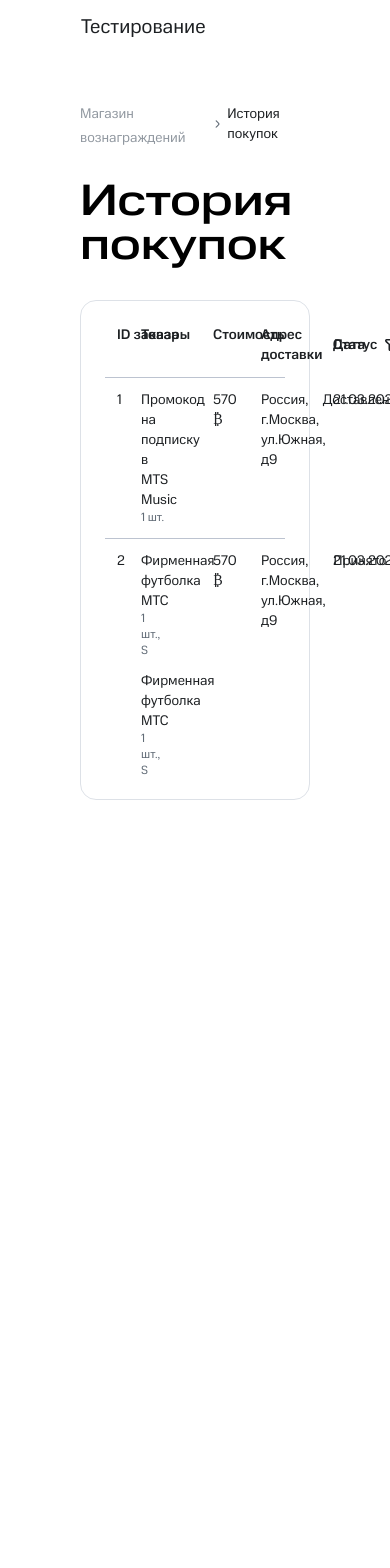
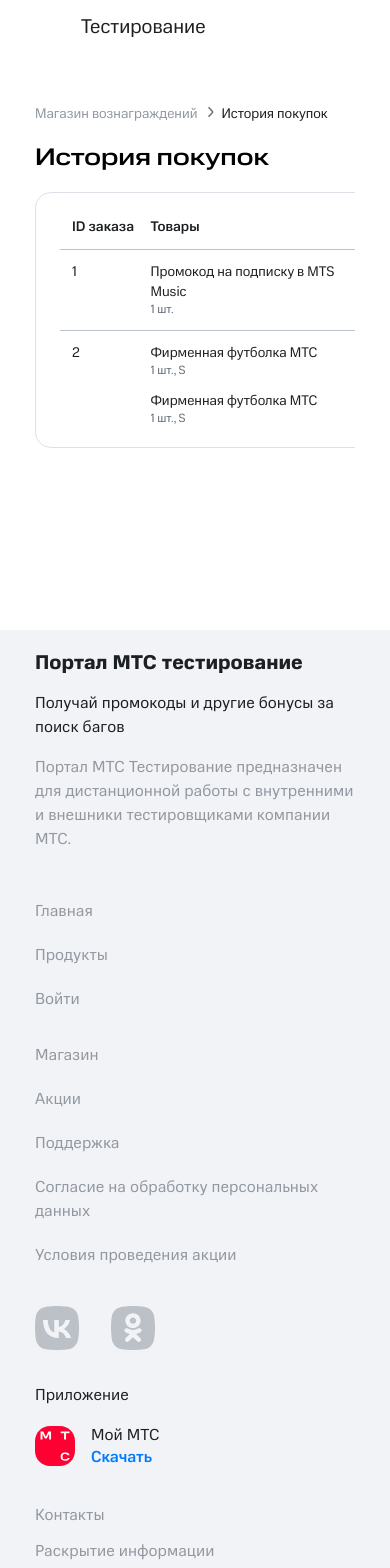
Before and after one commit to minaylosd/testing-store, a Vue app: page /purchases in a window 390 px wide. Shown: the top 1568 px of the page. Before the commit the page ends 982 px from the top, so only its background shows below. Built offline with nearby package versions, Linux system fonts and the light colour scheme; some icons are missing; a web font is replaced by a local one.

Commit message:
+menu, + popup/histories mobile layout,

```diff
--- a/src/App.vue
+++ b/src/App.vue
@@ -2,11 +2,11 @@
   <div id="app" class="flex flex-col">
     <AppHeader
       :overlayVisible="overlayVisible"
-      @toggle-overlay="toggleOverlayVisibility"
-    />
+      @toggle-overlay="toggleOverlayVisibility" />
+    <Menu v-if="isMenuOpen == true" />
     <Overlay v-if="overlayVisible" @close="toggleOverlayVisibility" />
     <router-view />
-    <!-- <AppFooter /> -->
+    <AppFooter />
   </div>
 </template>
 
@@ -15,6 +15,16 @@
 import AppHeader from "./components/AppHeader.vue";
 import AppFooter from "./components/AppFooter.vue";
 import Overlay from "./components/Overlay.vue";
+import Menu from "./components/Menu.vue";
+
+const isMenuOpen = ref(false);
+const toggleMenu = () => {
+  if (isMenuOpen.value == false) {
+    isMenuOpen.value = true;
+  } else {
+    isMenuOpen.value = false;
+  }
+};
 
 const isMobile = ref();
 let resizeTimeout;
@@ -36,6 +46,7 @@
 });
 
 provide("isMobile", isMobile);
+provide("toggleMenu", toggleMenu);
 
 const overlayVisible = ref(false);
 
--- a/src/components/AppFooter.vue
+++ b/src/components/AppFooter.vue
@@ -1,7 +1,7 @@
 <template>
-  <footer class="w-full py-16 bg-tertiary">
-    <div class="px-20 mx-auto 2xl:px-8 max-w-388">
-      <div class="grid items-start w-full grid-cols-12 gap-8">
+  <footer class="w-full py-5 md:py-16 bg-tertiary">
+    <div class="md:px-20 px-5 mx-auto 2xl:px-8 max-w-[360px] md:max-w-388">
+      <div class="flex flex-col items-start w-full grid-cols-12 gap-8 md:grid">
         <div class="col-span-4">
           <h2 class="mb-4 text-xl font-bold leading-6 font-text text-txt">
             Портал МТС тестирование
@@ -10,8 +10,7 @@
             Получай промокоды и другие бонусы за поиск багов
           </p>
           <p
-            class="mb-4 text-base font-normal font-text text-greyfooter max-w-100"
-          >
+            class="mb-4 text-base font-normal font-text text-greyfooter max-w-100">
             Портал МТС Тестирование предназначен для дистанционной работы с
             внутренними и внешники тестировщиками компании МТС.
           </p>
@@ -40,7 +39,8 @@
             >
           </li>
         </ul>
-        <ul class="flex flex-col col-span-3 gap-5 lg:col-span-2 max-w-65">
+        <ul
+          class="flex flex-col w-full col-span-3 gap-5 lg:col-span-2 md:max-w-65">
           <li>
             <a
               class="text-base font-normal font-text text-greyfooter"
@@ -83,15 +83,25 @@
           </li>
         </ul>
       </div>
-      <div class="w-full bg-divider/50 h-[1px] my-[54px]"></div>
-      <div class="grid items-start grid-cols-12 gap-8">
+      <div class="w-full hidden md:block bg-divider/50 h-[1px] my-[54px]"></div>
+      <div
+        class="flex flex-col items-start grid-cols-12 gap-8 mt-10 md:grid md:mt-0">
         <div class="col-span-3 lg:col-span-2">
-          <h3 class="mb-4 text-base font-normal font-text text-txt">
+          <h3
+            class="hidden mb-4 text-base font-normal font-text text-txt md:block">
             Социальные сети
           </h3>
-          <div class="flex gap-4">
-            <a href="/"><img src="/icons/vk.svg" alt="Vk Logo" /></a>
-            <a href="/"><img src="/icons/ok.svg" alt="Ok Logo" /></a>
+          <div class="flex gap-8 md:gap-4">
+            <a href="/"
+              ><img
+                :src="isMobile == true ? '/icons/vk-mob.svg' : '/icons/vk.svg'"
+                alt="Vk Logo"
+            /></a>
+            <a href="/"
+              ><img
+                :src="isMobile == true ? '/icons/ok-mob.svg' : '/icons/ok.svg'"
+                alt="Ok Logo"
+            /></a>
           </div>
         </div>
 
@@ -111,34 +121,37 @@
         </div>
 
         <div
-          class="flex flex-wrap col-span-3 col-start-8 text-base font-normal lg:col-start-9 gap-x-2 gap-y-3 font-text text-greyfooter"
-        >
+          class="flex flex-col flex-wrap col-span-3 col-start-8 text-base font-normal md:flex-row lg:col-start-9 gap-x-2 gap-y-3 font-text text-greyfooter">
           <div class="flex gap-2">
             <a href="/">Контакты</a>
-            <span>·</span>
+            <span class="hidden md:block">·</span>
           </div>
           <div class="flex gap-2">
             <a class="whitespace-nowrap" href="/">Раскрытие информации</a>
-            <span>·</span>
+            <span class="hidden md:block">·</span>
           </div>
           <div class="flex gap-2">
             <a class="whitespace-nowrap" href="/">Документы ПАО МТС</a>
-            <span>·</span>
+            <span class="hidden md:block">·</span>
           </div>
           <div class="flex gap-2">
             <a class="whitespace-nowrap" href="/">Документы ПАО МТС</a>
-            <span>·</span>
+            <span class="hidden md:block">·</span>
           </div>
           <a class="whitespace-nowrap" href="/">Комплаенс и деловая этика</a>
         </div>
       </div>
 
       <div
-        class="flex items-center justify-between mt-8 text-base font-normal font-text text-greyfooter"
-      >
+        class="flex items-center justify-between mt-8 text-base font-normal font-text text-greyfooter">
         <p class="">© 2024 ПАО «МТС» Все права защищены</p>
         <p class="text-right">+18</p>
       </div>
     </div>
   </footer>
 </template>
+
+<script setup>
+import { inject } from "vue";
+const isMobile = inject("isMobile");
+</script>
--- a/src/components/AppHeader.vue
+++ b/src/components/AppHeader.vue
@@ -46,7 +46,7 @@
             </div>
           </div>
         </div>
-        <div class="block w-8 h-8 lg:hidden">
+        <div @click="toggleMenu" class="block w-8 h-8 lg:hidden">
           <MenuBurger />
         </div>
       </div>
@@ -61,6 +61,9 @@
 import CartLogo from "./icons/CartLogo.vue";
 import cartStore from "@/store/cart.js";
 import MenuBurger from "./icons/MenuBurger.vue";
+import { inject } from "vue";
+
+const toggleMenu = inject("toggleMenu");
 
 const cart = cartStore.cart;
 
--- a/src/components/BreadCrumbs.vue
+++ b/src/components/BreadCrumbs.vue
@@ -1,6 +1,6 @@
 <template>
   <nav>
-    <ul class="flex items-center gap-1 mb-8">
+    <ul class="flex items-center gap-1 mb-5 md:mb-8">
       <li>
         <a class="text-sm font-normal font-compact text-greyfooter" href="/"
           >Магазин вознаграждений</a
@@ -8,9 +8,9 @@
       </li>
       <li><img src="/icons/breadcrumb-chevron.svg" alt="" /></li>
       <li>
-        <p class="text-sm font-normal font-compact text-txt">
+        <a class="text-sm font-normal font-compact text-txt">
           {{ props.pageName }}
-        </p>
+        </a>
       </li>
     </ul>
   </nav>
--- /dev/null
+++ b/src/components/Menu.vue
@@ -0,0 +1,40 @@
+<template>
+  <div class="fixed inset-0 z-50 bg-white">
+    <div
+      class="relative z-100 flex flex-col items-center gap-5 p-5 mx-auto max-w-[360px]">
+      <div @click="toggleMenu" class="self-end w-8 h-8"><CloseCross /></div>
+      <div
+        class="flex items-center justify-center w-full gap-1 text-xs font-bold tracking-wider uppercase font-wide text-txt">
+        <span>52 400</span>
+        <div class="w-6 h-6">
+          <Coin />
+        </div>
+      </div>
+      <div @click="toggleMenu" class="w-full">
+        <router-link
+          @click="toggleMenu"
+          class="flex items-center justify-center p-2.5 text-xs font-bold tracking-wider uppercase font-wide text-txt rounded-2xl bg-tertiary w-full"
+          to="/balance"
+          ><span class="px-2 py-1">История баланса</span><Wallet
+        /></router-link>
+      </div>
+
+      <div @click="toggleMenu" class="w-full">
+        <router-link
+          class="flex items-center justify-center p-2.5 text-xs font-bold tracking-wider uppercase font-wide text-txt rounded-2xl bg-tertiary w-full"
+          to="/purchases"
+          ><span class="px-2 py-1">История покупок</span><CartLogo
+        /></router-link>
+      </div>
+    </div>
+  </div>
+</template>
+<script setup>
+import CloseCross from "./icons/CloseCross.vue";
+import CartLogo from "./icons/CartLogo.vue";
+import Wallet from "./icons/Wallet.vue";
+import Coin from "./icons/Coin.vue";
+import { inject } from "vue";
+
+const toggleMenu = inject("toggleMenu");
+</script>
--- a/src/views/BalanceHistoryView.vue
+++ b/src/views/BalanceHistoryView.vue
@@ -1,25 +1,27 @@
 <template>
-  <main class="w-full px-20 mx-auto 2xl:px-9 max-w-388 mt-25">
+  <main
+    class="w-full px-5 md:px-20 mx-auto 2xl:px-9 max-w-[360px] md:max-w-388 mt-25">
     <BreadCrumbs pageName="История баланса" />
-    <div class="flex items-center gap-4 mb-8">
-      <h1 class="font-medium leading-none text-black font-wide text-heading">
+    <div class="flex items-center gap-4 mb-5 md:mb-8">
+      <h1
+        class="text-2xl font-medium leading-7 text-black md:leading-none font-wide md:text-heading">
         История баланса
       </h1>
-      <div class="w-11 h-11">
+      <div class="w-8 h-8 md:w-11 md:h-11">
         <Coin />
       </div>
     </div>
+    <div class="w-full overflow-x-scroll">
       <section
-      class="flex flex-col w-full px-6 mb-[182px] py-3 border border-divider/50 rounded-2xl"
-    >
+        class="flex flex-col w-full px-6 md:mb-[182px] mb-16 py-3 border border-divider/50 rounded-2xl min-w-[500px]">
         <BalanceHistoryHeader />
 
         <BalanceHistoryItem
           v-for="(operation, index) in operations"
           :key="index"
-        :operation="operation"
-      />
+          :operation="operation" />
       </section>
+    </div>
   </main>
 </template>
 
--- a/src/views/PurchasesHistoryView.vue
+++ b/src/views/PurchasesHistoryView.vue
@@ -1,23 +1,24 @@
 <template>
   <main class="w-full mt-25">
-    <div class="px-20 mx-auto max-w-388 2xl:px-9">
+    <div class="px-5 mx-auto md:px-20 max-w-[360px] md:max-w-388 2xl:px-9">
       <BreadCrumbs pageName="История покупок" />
-      <div class="flex items-center gap-4 mb-8">
-        <h1 class="font-medium leading-none text-black font-wide text-heading">
+      <div class="flex items-center gap-4 mb-5 md:mb-8">
+        <h1
+          class="text-2xl font-medium leading-7 text-black md:leading-none font-wide md:text-heading">
           История покупок
         </h1>
       </div>
+      <div class="w-full overflow-x-scroll">
         <section
-        class="flex flex-col w-full px-6 mb-[182px] pt-3 pb-2 border mb- border-divider/50 rounded-2xl"
-      >
+          class="flex flex-col w-full px-6 mb-[182px] pt-3 pb-2 border mb- border-divider/50 rounded-2xl min-w-[968px]">
           <PurchasesHistoryHeader />
 
           <PurchasesHistoryItem
             v-for="(operation, index) in operations"
             :key="index"
-          :operation="operation"
-        />
+            :operation="operation" />
         </section>
+      </div>
     </div>
   </main>
 </template>
```
Also changed, not shown: src/components/ItemDetailsOverlay.vue (+17 -23 lines), public/icons/ok-mob.svg (added), public/icons/vk-mob.svg (added). Lines whose indentation alone changed are shown as unchanged.
